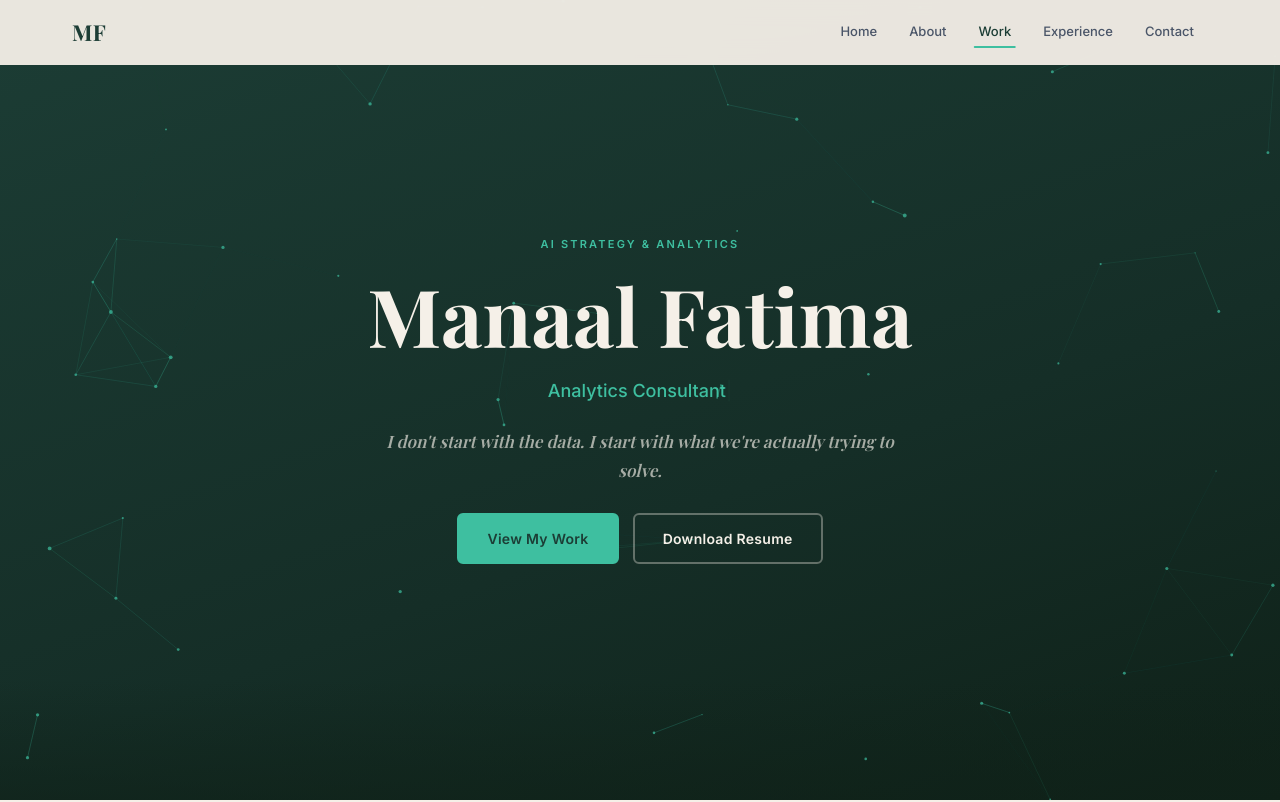
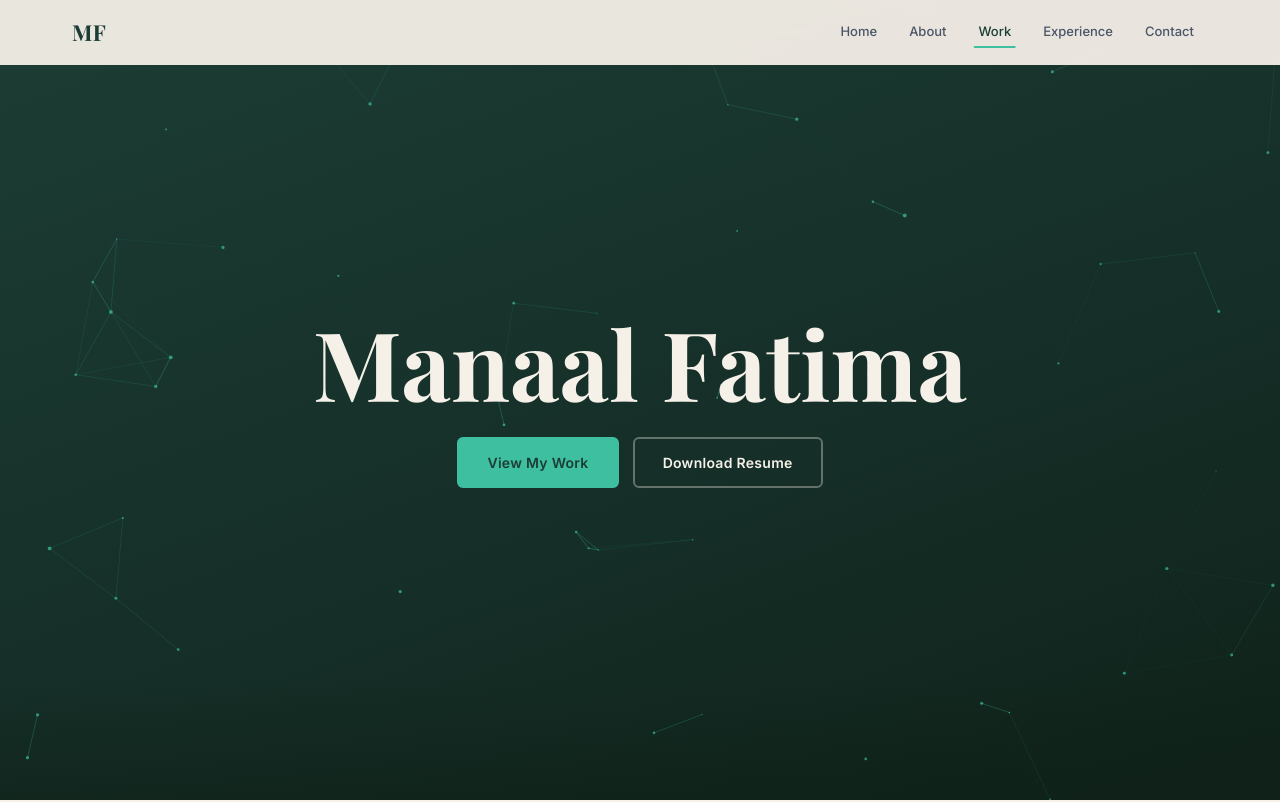
Before and after one commit to manaalf/manaal-portfolio, a Next.js app: page / in a window 1280 px wide. Shown: the top 802 px of the page. Built offline with nearby package versions, Linux system fonts and the light colour scheme; a web font is replaced by a local one.

Commit message:
simplify hero: name only

```diff
--- a/components/Hero.tsx
+++ b/components/Hero.tsx
@@ -3,13 +3,11 @@
 import { useEffect, useRef } from "react";
 import { gsap } from "gsap";
 import { useGSAP } from "@gsap/react";
-import Typed from "typed.js";
 import Lenis from "lenis";
 import "lenis/dist/lenis.css";
 
 export default function Hero() {
   const contentRef = useRef<HTMLDivElement>(null);
-  const typewriterRef = useRef<HTMLSpanElement>(null);
 
   useEffect(() => {
     const lenis = new Lenis();
@@ -17,16 +15,6 @@ export default function Hero() {
     function raf(time: number) { lenis.raf(time); rafId = requestAnimationFrame(raf); }
     rafId = requestAnimationFrame(raf);
     return () => { cancelAnimationFrame(rafId); lenis.destroy(); };
-  }, []);
-
-  useEffect(() => {
-    if (!typewriterRef.current) return;
-    const typed = new Typed(typewriterRef.current, {
-      strings: ["AI Strategist", "Analytics Consultant", "Product Thinker", "Data Storyteller"],
-      typeSpeed: 60, backSpeed: 40, backDelay: 1800, loop: true,
-      showCursor: true, cursorChar: "|",
-    });
-    return () => typed.destroy();
   }, []);
 
   useGSAP(() => {
@@ -39,101 +27,23 @@ export default function Hero() {
   }, { scope: contentRef });
 
   return (
-    <section
-      id="home"
-      style={{
-        position: "relative",
-        height: "100vh",
-        display: "flex",
-        alignItems: "center",
-        justifyContent: "center",
-        // Deep forest green — the anchor of the palette
-        background: "linear-gradient(160deg, #1C3D35 0%, #152E27 60%, #0F2118 100%)",
-        overflow: "hidden",
-      }}
-    >
-      {/* Subtle warm vignette at bottom to ease transition */}
-      <div style={{
-        position: "absolute", bottom: 0, left: 0, right: 0,
-        height: 120,
-        background: "linear-gradient(to bottom, transparent, rgba(15,33,24,0.6))",
-        pointerEvents: "none", zIndex: 2,
-      }} />
-
-      <div
-        ref={contentRef}
-        style={{
-          position: "relative", zIndex: 11,
-          display: "flex", flexDirection: "column",
-          alignItems: "center", textAlign: "center",
-          gap: 20, padding: "0 24px", maxWidth: 720, width: "100%",
-        }}
-      >
-        {/* Label */}
-        <span style={{
-          fontFamily: "var(--font-body)",
-          fontSize: 11, fontWeight: 600,
-          letterSpacing: "0.2em", textTransform: "uppercase",
-          color: "var(--teal)",
-        }}>
-          AI Strategy & Analytics
-        </span>
-
-        {/* Name — Playfair for personality */}
-        <h1 style={{
-          fontFamily: "var(--font-display)",
-          fontSize: "clamp(52px, 7vw, 80px)",
-          fontWeight: 700, color: "var(--cream)",
-          margin: 0, lineHeight: 1.05,
-        }}>
+    <section id="home" style={{ position: "relative", height: "100vh", display: "flex", alignItems: "center", justifyContent: "center", background: "linear-gradient(160deg, #1C3D35 0%, #152E27 60%, #0F2118 100%)", overflow: "hidden" }}>
+      <div style={{ position: "absolute", bottom: 0, left: 0, right: 0, height: 120, background: "linear-gradient(to bottom, transparent, rgba(15,33,24,0.6))", pointerEvents: "none", zIndex: 2 }} />
+      <div ref={contentRef} style={{ position: "relative", zIndex: 11, display: "flex", flexDirection: "column", alignItems: "center", textAlign: "center", gap: 24, padding: "0 24px", maxWidth: 720, width: "100%" }}>
+        <h1 style={{ fontFamily: "var(--font-display)", fontSize: "clamp(56px, 8vw, 96px)", fontWeight: 700, color: "var(--cream)", margin: 0, lineHeight: 1.05 }}>
           Manaal Fatima
         </h1>
-
-        {/* Typewriter */}
-        <div style={{ fontSize: 18, color: "var(--teal)", minHeight: 30, fontWeight: 500 }}>
-          <span ref={typewriterRef} />
-        </div>
-
-        {/* Subtitle */}
-        <p style={{
-          fontSize: 17, color: "rgba(245,240,232,0.65)",
-          margin: 0, lineHeight: 1.7, maxWidth: 520,
-          fontStyle: "italic",
-          fontFamily: "var(--font-display)",
-        }}>
-          I don&apos;t start with the data. I start with what we&apos;re actually trying to solve.
-        </p>
-
-        {/* CTAs */}
-        <div style={{ display: "flex", gap: 14, flexWrap: "wrap", justifyContent: "center", marginTop: 8 }}>
-          <a
-            href="#work"
-            onClick={(e) => { e.preventDefault(); document.getElementById("work")?.scrollIntoView({ behavior: "smooth" }); }}
-            style={{
-              fontSize: 14, fontWeight: 600,
-              backgroundColor: "var(--teal)", color: "var(--forest)",
-              padding: "13px 28px", borderRadius: 6,
-              border: "2px solid var(--teal)",
-              transition: "all 0.2s ease", letterSpacing: "0.02em",
-            }}
-            onMouseEnter={(e) => { (e.currentTarget as HTMLAnchorElement).style.backgroundColor = "transparent"; (e.currentTarget as HTMLAnchorElement).style.color = "var(--teal)"; }}
-            onMouseLeave={(e) => { (e.currentTarget as HTMLAnchorElement).style.backgroundColor = "var(--teal)"; (e.currentTarget as HTMLAnchorElement).style.color = "var(--forest)"; }}
-          >
+        <div style={{ display: "flex", gap: 14, flexWrap: "wrap", justifyContent: "center" }}>
+          <a href="#work" onClick={(e: React.MouseEvent) => { e.preventDefault(); document.getElementById("work")?.scrollIntoView({ behavior: "smooth" }); }}
+            style={{ fontSize: 14, fontWeight: 600, backgroundColor: "var(--teal)", color: "var(--forest)", padding: "13px 28px", borderRadius: 6, border: "2px solid var(--teal)", transition: "all 0.2s ease", letterSpacing: "0.02em", textDecoration: "none" }}
+            onMouseEnter={(e: React.MouseEvent<HTMLAnchorElement>) => { e.currentTarget.style.backgroundColor = "transparent"; e.currentTarget.style.color = "var(--teal)"; }}
+            onMouseLeave={(e: React.MouseEvent<HTMLAnchorElement>) => { e.currentTarget.style.backgroundColor = "var(--teal)"; e.currentTarget.style.color = "var(--forest)"; }}>
             View My Work
           </a>
-          <a
-            href="/resume.pdf"
-            download
-            style={{
-              fontSize: 14, fontWeight: 600,
-              backgroundColor: "transparent", color: "var(--cream)",
-              padding: "13px 28px", borderRadius: 6,
-              border: "2px solid rgba(245,240,232,0.35)",
-              transition: "all 0.2s ease", letterSpacing: "0.02em",
-            }}
-            onMouseEnter={(e) => { (e.currentTarget as HTMLAnchorElement).style.borderColor = "var(--cream)"; }}
-            onMouseLeave={(e) => { (e.currentTarget as HTMLAnchorElement).style.borderColor = "rgba(245,240,232,0.35)"; }}
-          >
+          <a href="/resume.pdf" download
+            style={{ fontSize: 14, fontWeight: 600, backgroundColor: "transparent", color: "var(--cream)", padding: "13px 28px", borderRadius: 6, border: "2px solid rgba(245,240,232,0.35)", transition: "all 0.2s ease", letterSpacing: "0.02em", textDecoration: "none" }}
+            onMouseEnter={(e: React.MouseEvent<HTMLAnchorElement>) => { e.currentTarget.style.borderColor = "var(--cream)"; }}
+            onMouseLeave={(e: React.MouseEvent<HTMLAnchorElement>) => { e.currentTarget.style.borderColor = "rgba(245,240,232,0.35)"; }}>
             Download Resume
           </a>
         </div>
```
